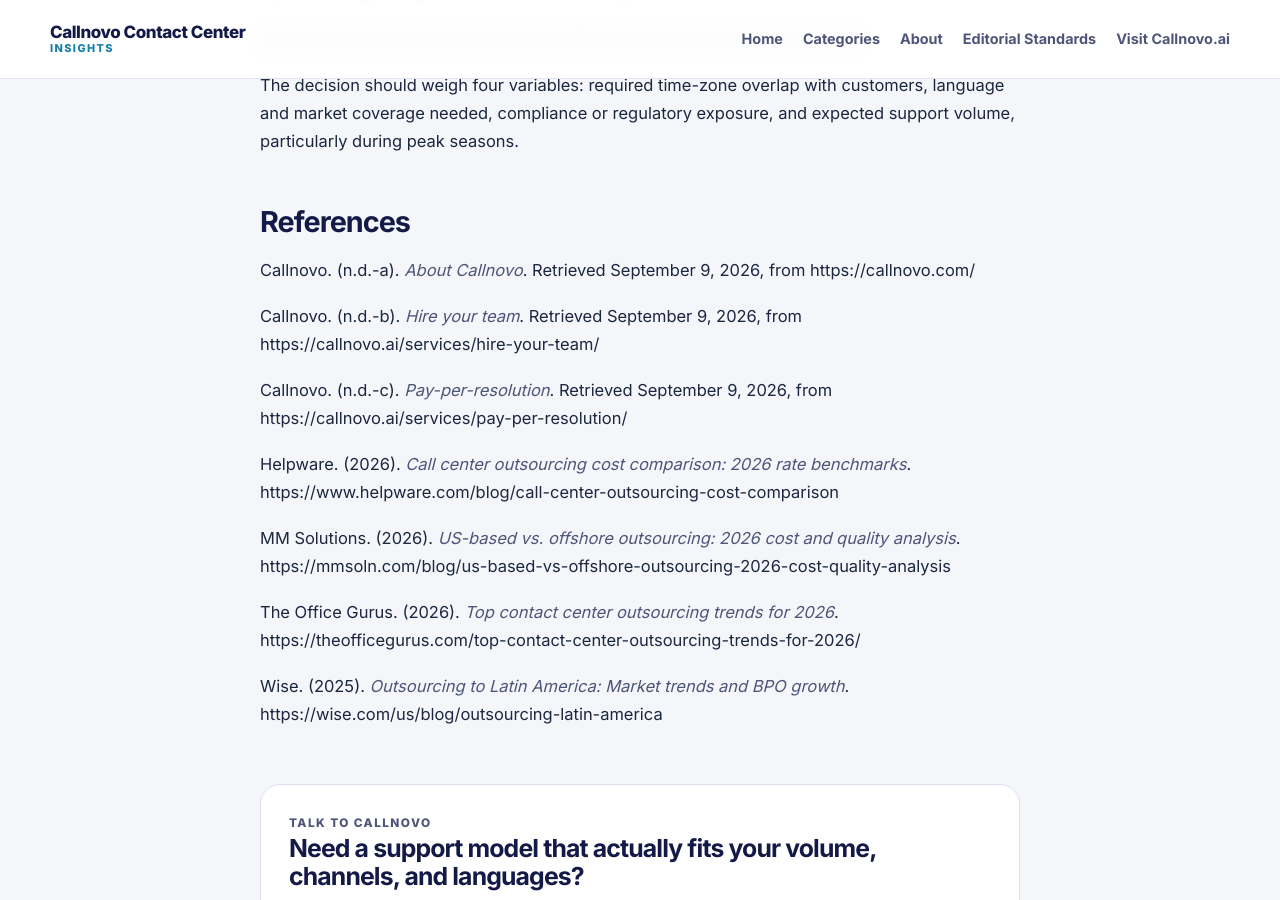
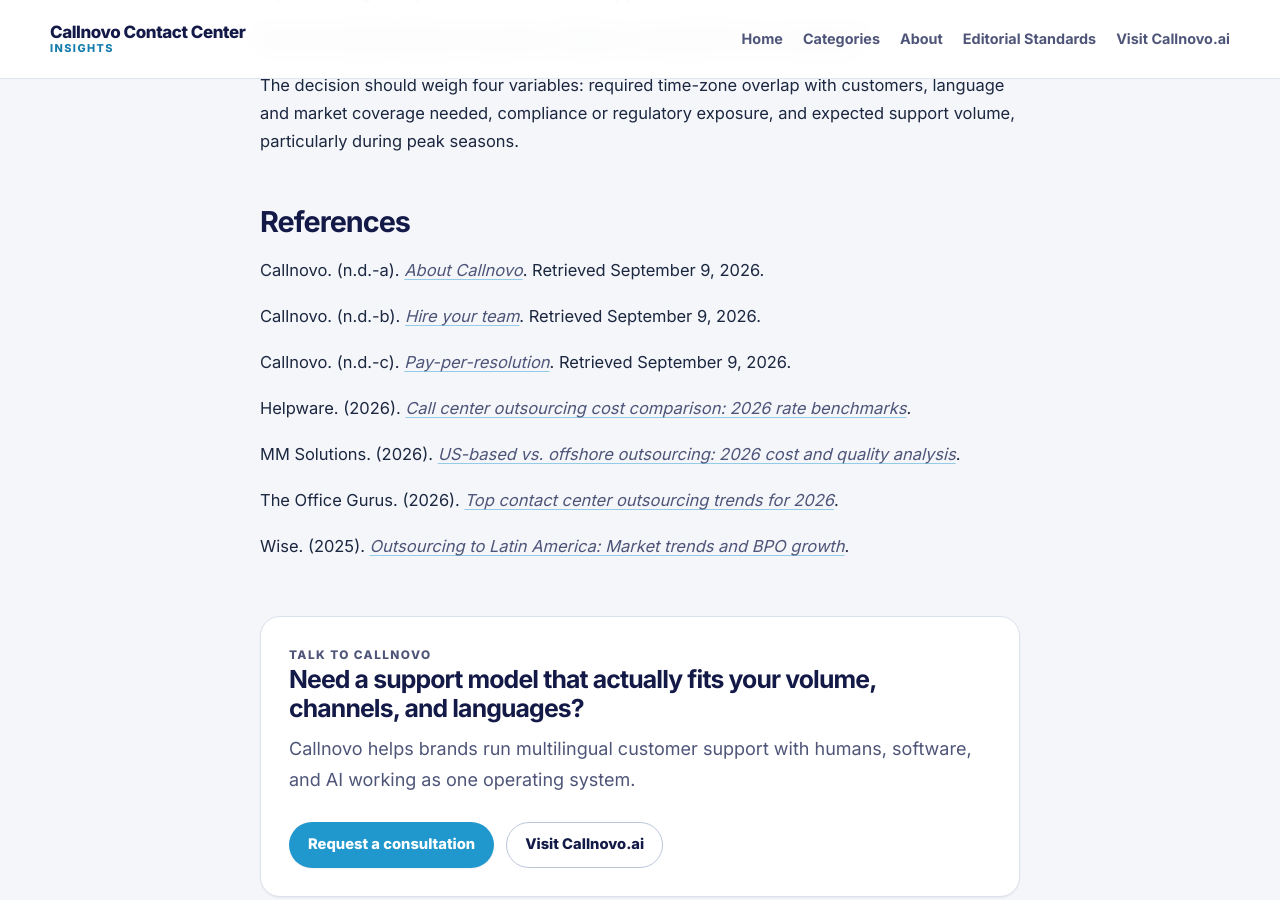
Before and after one commit to callnovo-cc/blog, a Jekyll site: the page built from _posts/2026-09-08-nearshore-offshore-hybrid-customer-support.md, in a window 1280 px wide and 900 px high, scrolled down 9842 px. Built offline with Jekyll 4.4.1, drawn with Linux system fonts in a browser that asks for light colours.

Commit message:
Fix References section: convert bare URLs to markdown hyperlinks

```diff
--- a/_posts/2026-09-08-nearshore-offshore-hybrid-customer-support.md
+++ b/_posts/2026-09-08-nearshore-offshore-hybrid-customer-support.md
@@ -175,16 +175,16 @@
 
 ## References
 
-Callnovo. (n.d.-a). *About Callnovo*. Retrieved September 9, 2026, from https://callnovo.com/
+Callnovo. (n.d.-a). [*About Callnovo*](https://callnovo.com/). Retrieved September 9, 2026.
 
-Callnovo. (n.d.-b). *Hire your team*. Retrieved September 9, 2026, from https://callnovo.ai/services/hire-your-team/
+Callnovo. (n.d.-b). [*Hire your team*](https://callnovo.ai/services/hire-your-team/). Retrieved September 9, 2026.
 
-Callnovo. (n.d.-c). *Pay-per-resolution*. Retrieved September 9, 2026, from https://callnovo.ai/services/pay-per-resolution/
+Callnovo. (n.d.-c). [*Pay-per-resolution*](https://callnovo.ai/services/pay-per-resolution/). Retrieved September 9, 2026.
 
-Helpware. (2026). *Call center outsourcing cost comparison: 2026 rate benchmarks*. https://www.helpware.com/blog/call-center-outsourcing-cost-comparison
+Helpware. (2026). [*Call center outsourcing cost comparison: 2026 rate benchmarks*](https://www.helpware.com/blog/call-center-outsourcing-cost-comparison).
 
-MM Solutions. (2026). *US-based vs. offshore outsourcing: 2026 cost and quality analysis*. https://mmsoln.com/blog/us-based-vs-offshore-outsourcing-2026-cost-quality-analysis
+MM Solutions. (2026). [*US-based vs. offshore outsourcing: 2026 cost and quality analysis*](https://mmsoln.com/blog/us-based-vs-offshore-outsourcing-2026-cost-quality-analysis).
 
-The Office Gurus. (2026). *Top contact center outsourcing trends for 2026*. https://theofficegurus.com/top-contact-center-outsourcing-trends-for-2026/
+The Office Gurus. (2026). [*Top contact center outsourcing trends for 2026*](https://theofficegurus.com/top-contact-center-outsourcing-trends-for-2026/).
 
-Wise. (2025). *Outsourcing to Latin America: Market trends and BPO growth*. https://wise.com/us/blog/outsourcing-latin-america
+Wise. (2025). [*Outsourcing to Latin America: Market trends and BPO growth*](https://wise.com/us/blog/outsourcing-latin-america).
```
